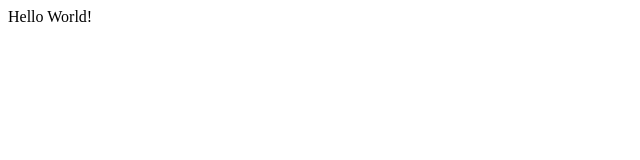
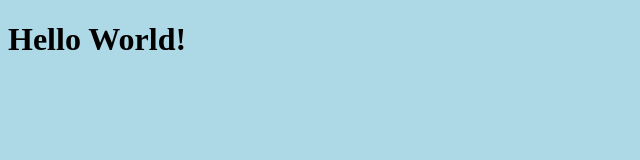
Before and after one commit to Michael-Chen-NJU/Git-example-remote, a plain HTML site: page index.html in a window 1280 px wide. Shown: the whole page, without its empty margins (0-640 px from the left). Drawn offline with Linux system fonts and the light colour scheme.

Commit message:
Create git.css; Modified index.html: h1 and import git.css

```diff
--- /dev/null
+++ b/git.css
@@ -0,0 +1,4 @@
+body
+{
+    background-color: lightblue;
+}
--- a/index.html
+++ b/index.html
@@ -4,9 +4,10 @@
         <meta charset="UTF-8">
         <meta http-equiv="X-UA-Compatible" content="IE=edge">
         <meta name="viewport" content="width=device-width, initial-scale=1.0">
+        <link rel="stylesheet" type="text/css" href="git.css">
         <title>使用Git的教学</title>
     </head>
     <body>
-        Hello World!
+        <h1>Hello World!</h1>
     </body>
 </html>
```
